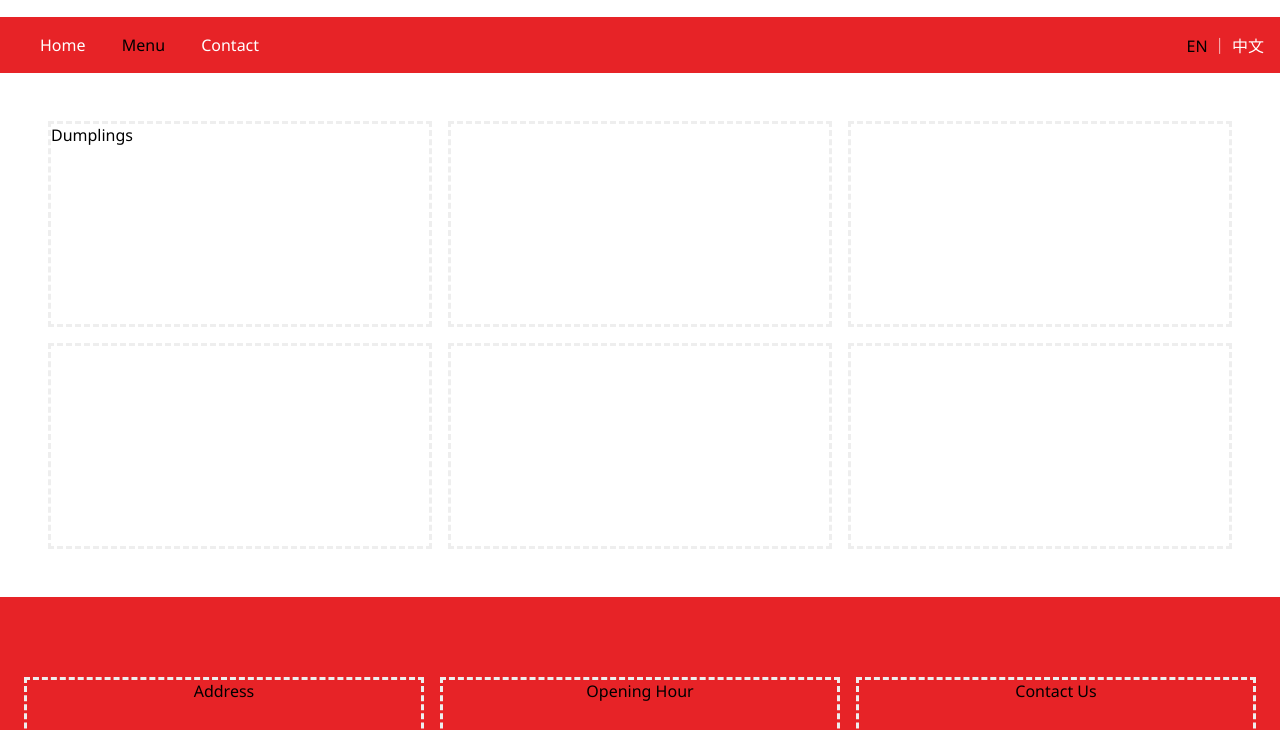
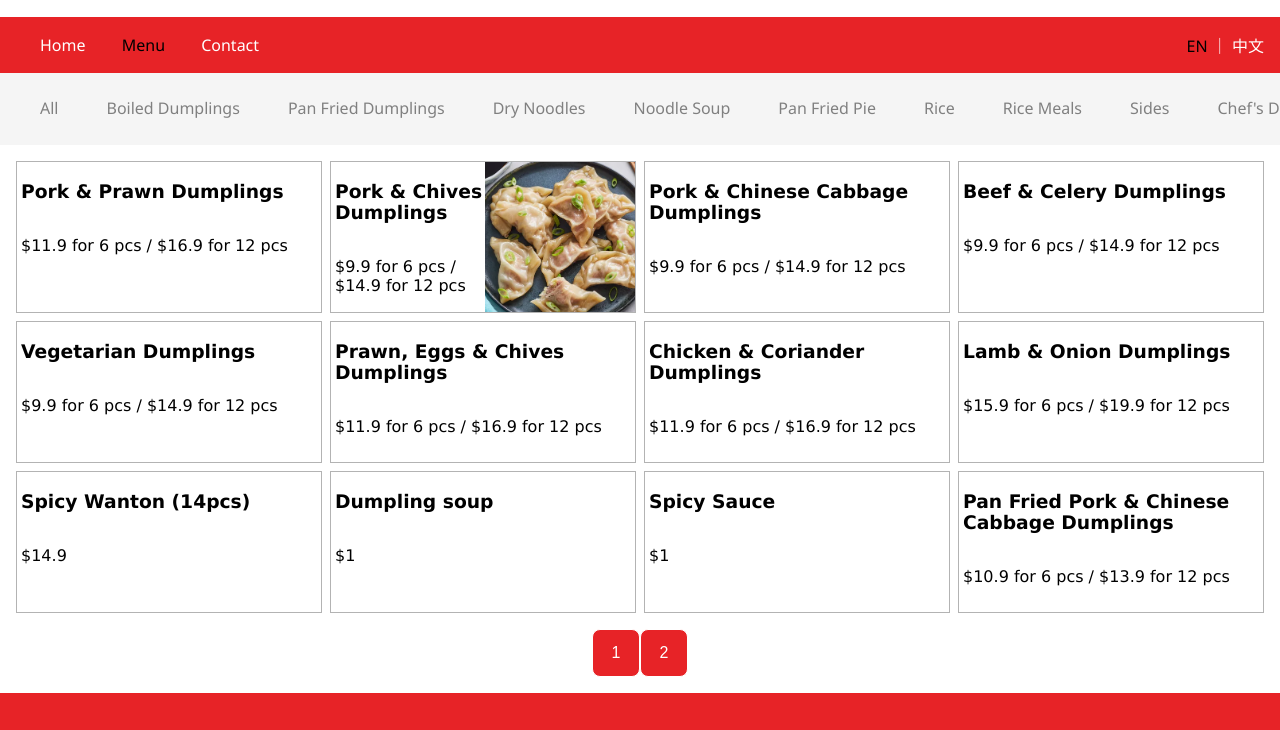
Before and after one commit to ErikaKK/weis, a plain HTML site: page menu.html in a window 1280 px wide. Shown: the part 66-796 px from the top of the page. Drawn offline with Linux system fonts and the light colour scheme.

Commit message:
Add json and js file, edit menu page

```diff
--- a/css/style.css
+++ b/css/style.css
@@ -1,9 +1,10 @@
 html,
 body {
   padding: 0;
-  height: 100%;
-  width: 100%;
+  /* height: 100%;
+  width: 100%; */
   margin: 0;
+  box-sizing: border-box;
   font-family: "Segoe UI", Tahoma, Geneva, Verdana, sans-serif;
 }
 
@@ -77,7 +78,6 @@ a {
   padding-right: 2rem;
 }
 .header-nav_list-item {
-  /* width: min-content; */
   white-space: nowrap;
   color: white;
   display: inline-block;
@@ -109,7 +109,7 @@ nav a:hover {
 }
 
 /* body */
-
+/* Home */
 .banner {
   background: url(../images/HomePagePicture.jpg);
   background-repeat: no-repeat;
@@ -131,38 +131,19 @@ nav a:hover {
   text-align: left;
 }
 
-.content {
-  padding: 2rem;
-  display: flex;
-  margin: 16px;
-  gap: 16px;
-  flex-wrap: wrap;
-}
-
-.card {
-  width: 300px;
-  height: 200px;
-  border: 3px dashed #eee;
-  flex-grow: 1;
-}
-
 .preview {
+  padding: 2rem 0;
   width: 100%; /* Set the width of the container */
   overflow-x: auto; /* Enable horizontal scrollbar */
   white-space: nowrap; /* Prevent content from wrapping */
   height: 300px;
-
   box-shadow: 0 0px 20px gray inset;
 }
 
-.preview > * {
+.preview-card {
   display: inline-block;
-  top: 5px;
-  margin: 5px;
-}
-
-.preview-card {
-  height: 280px;
+  margin: 0 1rem;
+  height: 300px;
   position: relative;
   overflow: hidden;
   /* display: flex;
@@ -171,6 +152,10 @@ nav a:hover {
 
 .preview-card img {
   height: 100%;
+}
+.preview-card:hover:not(:first-child) {
+  transform: scale(1.1);
+  transition: transform 0.3s ease;
 }
 
 .map {
@@ -184,10 +169,101 @@ nav a:hover {
 }
 .contact_card {
   width: 100vw;
+  flex-grow: 1;
+  border: 3px dashed #841a1a;
+}
 
-  flex-grow: 1;
+/* Menu */
+.menu-category {
+  padding: 0 1rem;
+  overflow-x: auto;
+  white-space: nowrap;
+  color: hsl(0deg 0% 50%);
+  background-color: #f5f5f5;
+}
+.menu-category-list {
+  margin: 0;
+  padding: 0;
+  display: flex;
+}
+.menu-category-list li {
+  display: inline-block;
+  padding: 1.5rem 1.5rem 0 1.5rem;
+}
+.menu-category-list li::after {
+  display: block;
+  padding-bottom: 1.5rem;
+  content: "";
+  border-bottom: 2px solid black;
+  transform: scaleX(0);
+  transition: transform 250ms ease-in-out;
+}
+.menu-category-list li:hover {
+  color: black;
+}
 
-  border: 3px dashed #841a1a;
+.menu-category-list li:hover::after {
+  transform: scaleX(1);
+}
+.content {
+  padding: 2rem;
+  display: flex;
+  /* margin: 16px; */
+  gap: 16px;
+  flex-wrap: wrap;
+  box-shadow: 0 7px 7px hsl(0deg 0% 70%) inset;
+}
+
+/* menu item card*/
+.item-cards {
+  /* width: 300px;
+  height: 100px;
+  flex-grow: 1; */
+  display: grid;
+  grid-template-columns: repeat(auto-fill, minmax(300px, 1fr));
+  gap: 0.5rem;
+  margin: 1rem;
+}
+.card {
+  border: 1px solid hsl(0deg 0% 70%);
+  padding-left: 0.25rem;
+  display: flex;
+  justify-content: space-between;
+  min-height: 140px;
+  font-family: Verdana, Geneva, Tahoma, sans-serif;
+}
+
+.card .price {
+  padding-top: 1rem;
+}
+.card > img {
+  object-fit: cover;
+  height: 150px;
+  width: 150px;
+  /* float: right; */
+}
+.card > img:hover {
+  transform: scale(1.1);
+  transition: transform 0.3s ease;
+}
+
+#pagination {
+  text-align: center;
+  margin-bottom: 1rem;
+}
+#pagination > button {
+  height: 3rem;
+  width: 3rem;
+  background-color: rgb(231, 35, 39);
+  border: 1.5px solid #fff;
+  border-radius: 0.5rem;
+  color: #fff;
+  font-size: 1rem;
+}
+#pagination > button:hover {
+  background-color: #fff;
+  color: rgb(231, 35, 39);
+  border-color: rgb(231, 35, 39);
 }
 
 /* footer */
@@ -196,7 +272,7 @@ footer {
   flex-direction: column;
   justify-content: center;
   background-color: rgb(231, 35, 39);
-  padding: 1rem 1.5rem;
+  padding: 2rem;
   gap: 1rem;
 }
 
@@ -205,6 +281,7 @@ footer {
   /* justify-content: center; */
   gap: 1rem;
   flex-wrap: wrap;
+  padding: 1rem 0;
 }
 .info-card {
   text-align: center;
@@ -228,20 +305,10 @@ footer {
 /* media queries */
 
 @media screen and (min-width: 801px) {
-  /* Header */
-
-  .info {
-    padding-top: 4rem;
-    padding-bottom: 4rem;
-  }
-
   /* Body */
   #bannerBG {
     max-width: 42%;
     min-width: 30%;
-  }
-  #bannerIMG {
-    display: none;
   }
 }
 
@@ -259,16 +326,16 @@ footer {
   }
   #header-nav {
     flex-direction: column;
-    /* display: none; */
-    height: 0;
-    opacity: 0;
+    display: none;
+    /* height: 0; */
+    /* opacity: 0; */
   }
 
   #header-nav.show {
-    /* display: flex; */
-    height: auto;
+    display: flex;
+    /* height: auto;
     opacity: 1;
-    transition: opacity 0.4s, height 0.4s;
+    transition: opacity 0.4s, height 0.4s; */
   }
   .header-nav_menu {
     width: 100%;
--- a/menu.html
+++ b/menu.html
@@ -4,6 +4,7 @@
     <meta charset="UTF-8" />
     <meta name="viewport" content="width=device-width, initial-scale=1.0" />
     <link rel="stylesheet" href="/css/style.css" />
+    <script src="menu.js" defer></script>
     <title>Wei's Dumplings Hut</title>
   </head>
   <body>
@@ -40,14 +41,35 @@
 
     <!-- body -->
     <main>
-      <div class="content">
-        <div class="card">Dumplings</div>
-        <div class="card"></div>
-        <div class="card"></div>
-        <div class="card"></div>
-        <div class="card"></div>
-        <div class="card"></div>
+      <div class="menu-category">
+        <ul class="menu-category-list">
+          <li>All</li>
+          <li>Boiled Dumplings</li>
+          <li>Pan Fried Dumplings</li>
+          <li>Dry Noodles</li>
+          <li>Noodle Soup</li>
+          <li>Pan Fried Pie</li>
+          <li>Rice</li>
+          <li>Rice Meals</li>
+          <li>Sides</li>
+          <li>Chef's Dinner Special</li>
+          <li>Beverages</li>
+        </ul>
       </div>
+      <!-- <div class="content" id="root"> -->
+      <div class="item-cards" data-item-cards-container></div>
+      <!-- Template for a menu item card -->
+      <template data-item-template>
+        <div class="card">
+          <div class="description">
+            <h3 class="name" data-header></h3>
+            <div class="price" data-price></div>
+          </div>
+          <img data-image src="" alt="Menu item image" />
+        </div>
+      </template>
+      <!-- </div> -->
+      <div id="pagination"></div>
     </main>
 
     <!-- footer -->
--- /dev/null
+++ b/menu.js
@@ -0,0 +1,88 @@
+// const itemCardTemplate = document.querySelector("[data-item-template]")
+// const itemCardContainer = document.querySelector("[data-item-cards-container]")
+
+// // get menu from json file, pass to html. each page has 15 items at maximum
+// fetch('menu.json')
+//     .then(res => res.json())
+//     .then(data => {
+//         data.forEach(item => {
+//             const card = itemCardTemplate.content.cloneNode(true).children[0]
+//             console.log(card)
+//             const name = card.querySelector("[data-header]")
+//             const price = card.querySelector("[data-price]")
+//             const image = card.querySelector("[data-image]")
+//             name.textContent = item.name
+//             price.textContent = item.price
+//             image.textContent = item.image
+//         });
+//         // const menuData = data;
+
+
+//         // Extract unique categories
+//         // const categories = [...new Set(menuData.map((item) => {return item}))];
+//         // console.log(categories);
+//     })
+
+
+const itemCardTemplate = document.querySelector("[data-item-template]");
+const itemCardContainer = document.querySelector("[data-item-cards-container]");
+const paginationContainer = document.getElementById('pagination');
+
+const itemsPerPage = 12;
+let currentPage = 1;
+let menuData = [];
+
+// Fetch menu data and initialize
+fetch('menu.json')
+    .then(res => res.json())
+    .then(data => {
+        menuData = data;
+        displayMenu(currentPage);
+        setupPagination(menuData.length);
+    })
+    .catch(error => console.error('Error fetching menu:', error));
+
+// Function to display menu items for a given page
+function displayMenu(page) {
+    itemCardContainer.innerHTML = '';
+    const startIndex = (page - 1) * itemsPerPage;
+    const endIndex = startIndex + itemsPerPage;
+    const paginatedItems = menuData.slice(startIndex, endIndex);
+
+    paginatedItems.forEach(item => {
+        const card = itemCardTemplate.content.cloneNode(true).children[0];
+        const name = card.querySelector("[data-header]");
+        const price = card.querySelector("[data-price]");
+        const image = card.querySelector("[data-image]");
+
+        name.textContent = item.name;
+        price.textContent = item.price;
+        if (item.image) {
+            image.src = item.image; // Assuming `item.image` is a URL to the image
+            image.alt = item.name;
+        } else {
+            image.style.display = 'none'; // Hide the image element if the URL is empty
+        }
+
+        itemCardContainer.appendChild(card);
+    });
+}
+
+// Function to setup pagination controls
+function setupPagination(totalItems) {
+    paginationContainer.innerHTML = '';
+    const totalPages = Math.ceil(totalItems / itemsPerPage);
+
+    for (let i = 1; i <= totalPages; i++) {
+        const pageButton = document.createElement('button');
+        pageButton.innerText = i;
+        pageButton.addEventListener('click', () => {
+            currentPage = i;
+            displayMenu(currentPage);
+        });
+        paginationContainer.appendChild(pageButton);
+    }
+}
+
+
+// search bar, hide whatever doesn't match, case insensitive
--- /dev/null
+++ b/menu.json
@@ -0,0 +1,114 @@
+[
+    {
+    "id":1,
+    "image":"",
+    "name":"Pork & Prawn Dumplings",
+    "price":"$11.9 for 6 pcs / $16.9 for 12 pcs",
+    "code":101,
+    "category":"Boiled Dumplings"
+    },
+    {
+        "id":2,
+        "image":"./images/101-pork-dumplings.png",
+        "name":"Pork & Chives Dumplings",
+        "price":"$9.9 for 6 pcs / $14.9 for 12 pcs",
+        "code":102,
+        "category":"Boiled Dumplings"
+    },
+    {
+        "id":3,
+        "image":"",
+        "name":"Pork & Chinese Cabbage Dumplings",
+        "price":"$9.9 for 6 pcs / $14.9 for 12 pcs",
+        "code":103,
+        "category":"Boiled Dumplings"
+    },
+    {
+        "id":4,
+        "image":"",
+        "name":"Beef & Celery Dumplings",
+        "price":"$9.9 for 6 pcs / $14.9 for 12 pcs",
+        "code":104,
+        "category":"Boiled Dumplings"
+    },
+    {
+        "id":5,
+        "image":"",
+        "name":"Vegetarian Dumplings",
+        "price":"$9.9 for 6 pcs / $14.9 for 12 pcs",
+        "code":105,
+        "category":"Boiled Dumplings"
+    },
+    {
+        "id":6,
+        "image":"",
+        "name":"Prawn, Eggs & Chives Dumplings",
+        "price":"$11.9 for 6 pcs / $16.9 for 12 pcs",
+        "code":106,
+        "category":"Boiled Dumplings"
+    },
+    {
+        "id":7,
+        "image":"",
+        "name":"Chicken & Coriander Dumplings",
+        "price":"$11.9 for 6 pcs / $16.9 for 12 pcs",
+        "code":107,
+        "category":"Boiled Dumplings"
+    },
+    {
+        "id":8,
+        "image":"",
+        "name":"Lamb & Onion Dumplings",
+        "price":"$15.9 for 6 pcs / $19.9 for 12 pcs",
+        "code":108,
+        "category":"Boiled Dumplings"
+    },
+    {
+        "id":9,
+        "image":"",
+        "name":"Spicy Wanton (14pcs)",
+        "price":"$14.9",
+        "code":109,
+        "category":"Boiled Dumplings"
+    },
+    {
+        "id":10,
+        "image":"",
+        "name":"Dumpling soup",
+        "price":"$1",
+        "code":"",
+        "category":"Add on"
+    },
+    {
+        "id":11,
+        "image":"",
+        "name":"Spicy Sauce",
+        "price":"$1",
+        "code":"",
+        "category":"Add on"
+    },
+    {
+        "id":12,
+        "image":"",
+        "name":"Pan Fried Pork & Chinese Cabbage Dumplings",
+        "price":"$10.9 for 6 pcs / $13.9 for 12 pcs",
+        "code":201,
+        "category":"Pan Fried Dumplings"
+    },
+    {
+        "id":13,
+        "image":"",
+        "name":"Pan Fried Beef & Celery Dumplings",
+        "price":"$10.9 for 6 pcs / $13.9 for 12 pcs",
+        "code":202,
+        "category":"Pan Fried Dumplings"
+    },
+    {
+        "id":14,
+        "image":"",
+        "name":"Pan Fried Vegetarian Dumplings",
+        "price":"$10.9 for 6 pcs / $13.9 for 12 pcs",
+        "code":203,
+        "category":"Pan Fried Dumplings"
+    }
+]
```
Also changed, not shown: contact.html (+5 -6 lines), index.html (+0 -5 lines).
